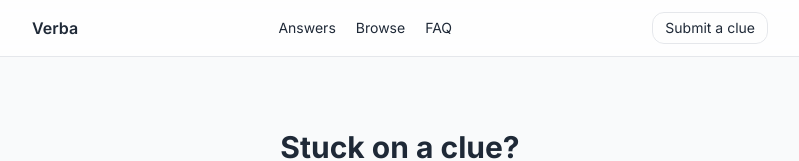
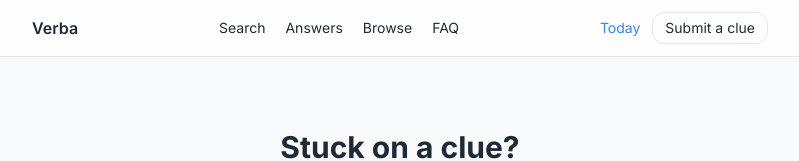
Before and after one commit to prettykaur/verba, a Next.js app: page / in a window 1280 px wide. Shown: the top 161 px of the page, without its empty margins (240-1039 px from the left). Built offline with nearby package versions, Linux system fonts and the light colour scheme.

Commit message:
Feat: Add Search & Today links to header

```diff
--- a/components/Header.tsx
+++ b/components/Header.tsx
@@ -6,10 +6,16 @@ export function Header() {
   return (
     <header className="border-brand-slate-200 sticky top-0 z-30 border-b bg-white/80 backdrop-blur">
       <div className="mx-auto flex h-14 max-w-3xl items-center justify-between px-4">
+        {/* Left: logo / brand */}
         <Link href="/" className="verba-link font-semibold">
           Verba
         </Link>
-        <nav className="hidden gap-5 text-sm md:flex">
+
+        {/* Center: primary nav (desktop) */}
+        <nav className="hidden items-center gap-5 text-sm md:flex">
+          <Link href="/search" className="verba-link">
+            Search
+          </Link>
           <Link href="/answers" className="verba-link">
             Answers
           </Link>
@@ -20,7 +26,17 @@ export function Header() {
             FAQ
           </Link>
         </nav>
-        <div className="flex items-center gap-2 hover:bg-slate-50">
+
+        {/* Right: Today + CTA */}
+        <div className="flex items-center gap-3">
+          {/* Today link (desktop only for now) */}
+          <Link
+            href="/answers/nyt-mini/today"
+            className="verba-link hidden text-sm text-verba-blue md:inline"
+          >
+            Today
+          </Link>
+
           <Link href="/submit">
             <Button
               variant="secondary"
```
